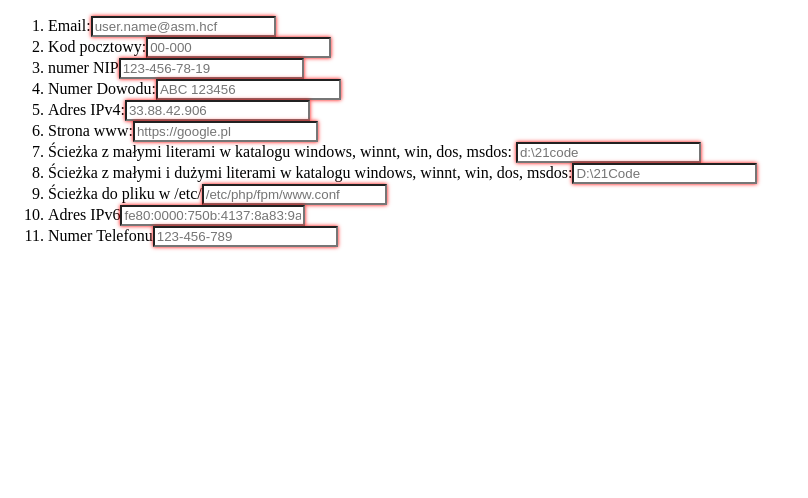
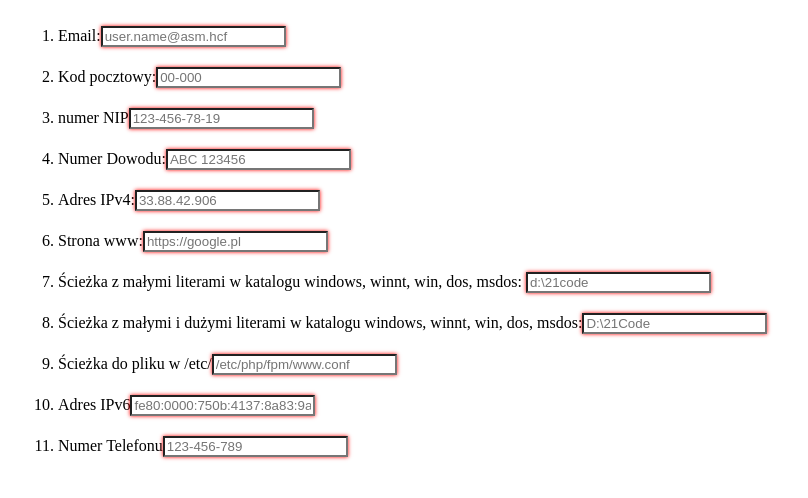
Before and after one commit to Pawel095/IPM, a plain HTML site: page 2/index.html in a window 1280 px wide. Shown: the whole page, without its empty margins (0-808 px from the left). Drawn offline with Linux system fonts and the light colour scheme.

Commit message:
fixed flex

```diff
--- a/2/main.css
+++ b/2/main.css
@@ -2,7 +2,7 @@
   display: flex;
   flex-direction: column;
 }
-.element{
+.row{
   display: flex;
   flex-direction: row;
   margin: 10px;
```
